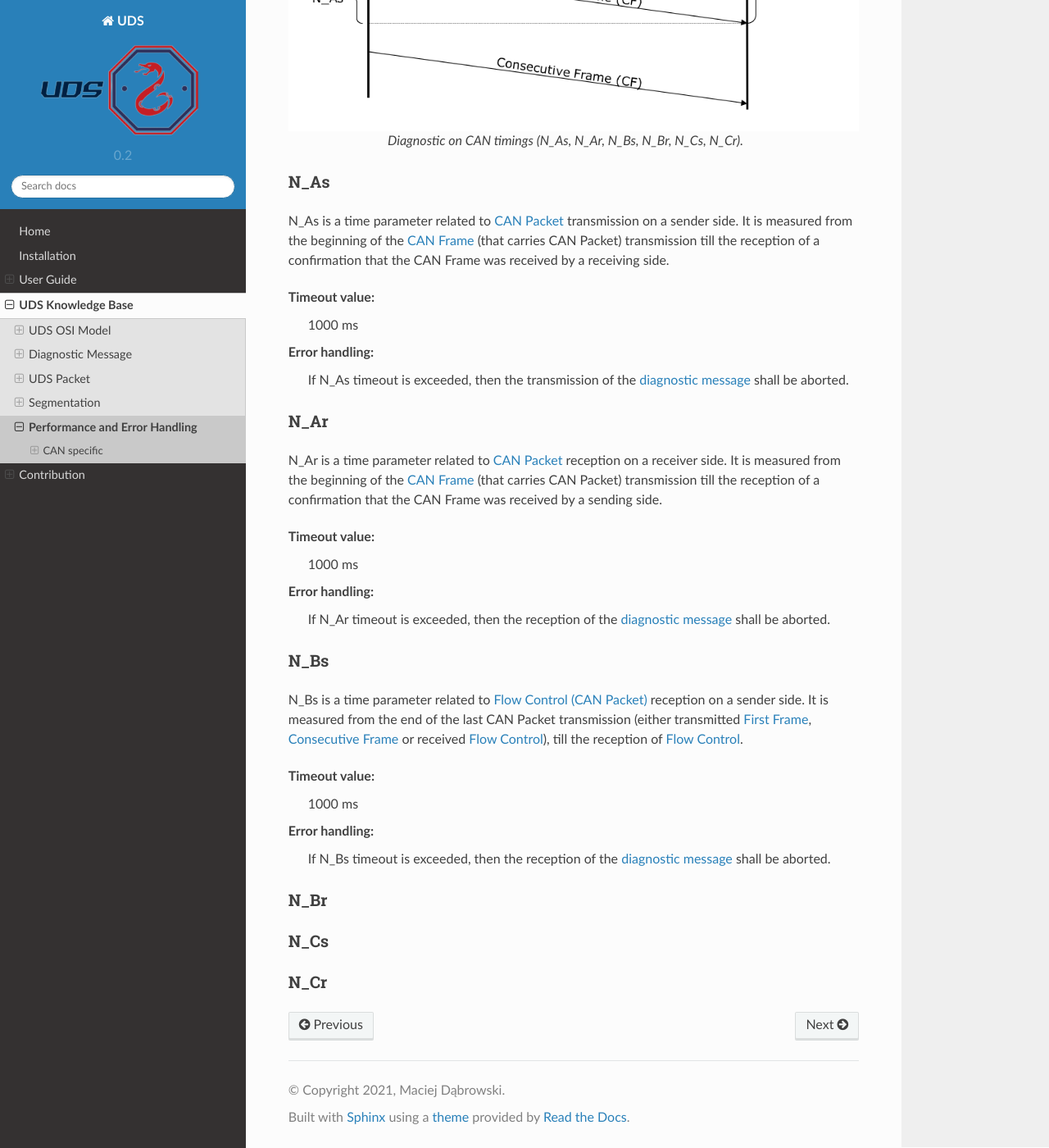
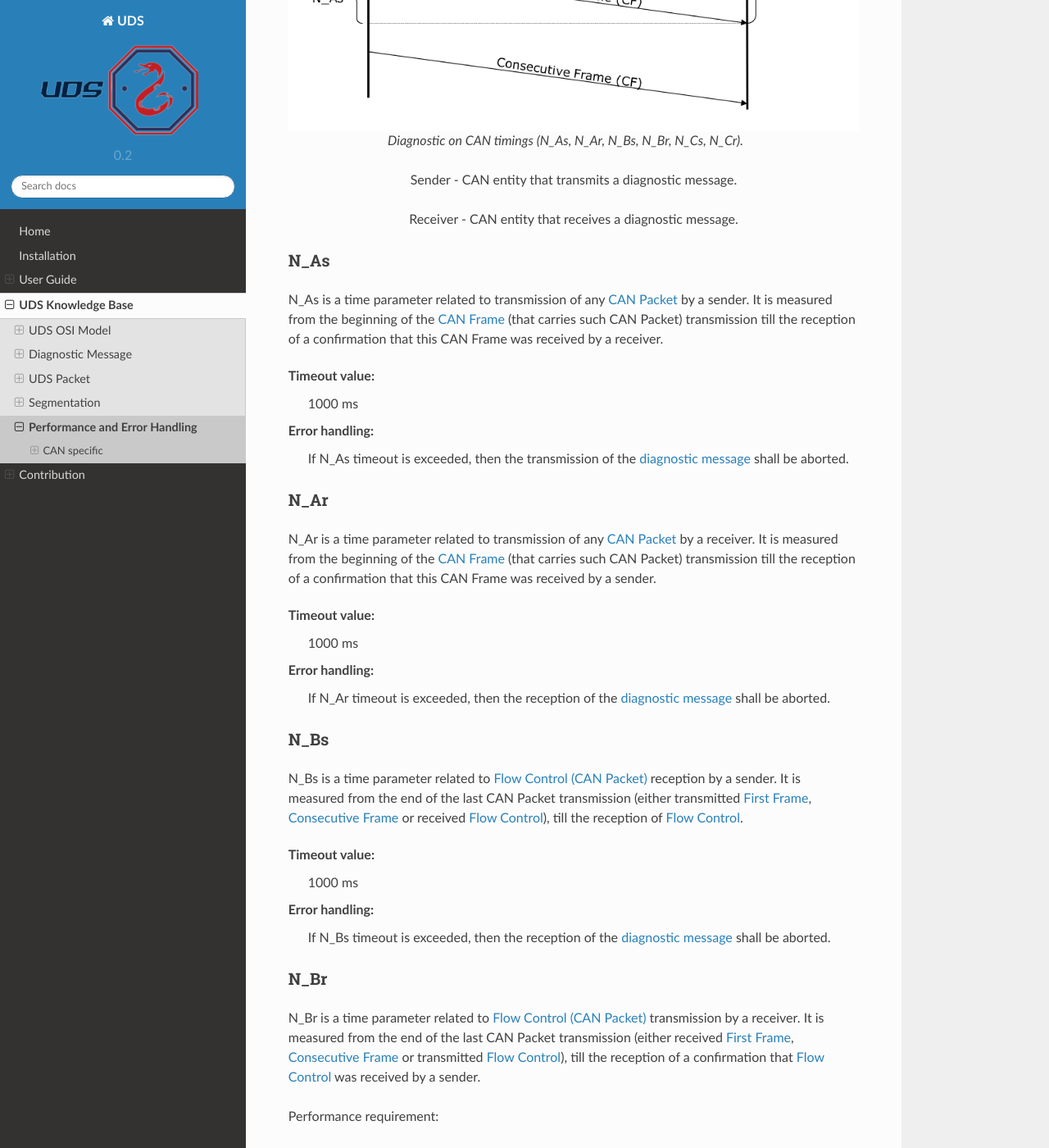
Before and after one commit to mdabrowski1990/uds, a Sphinx documentation site: the page built from docs/source/pages/knowledge_base/performance.rst, in a window 1280 px wide and 1400 px high, scrolled down 610 px. Shown: the whole window at 82% size. Built offline with Sphinx 7.4.7 and the Read the Docs theme 2.0.0, drawn with Linux system fonts in a browser that asks for light colours; pages that are not in the unit, such as notebooks, are missing from menus; some of the changed text lies outside the part shown.

Commit message:
Update performance.rst
Explain CAN timings and describe error handling.

`````diff
--- a/docs/source/pages/knowledge_base/performance.rst
+++ b/docs/source/pages/knowledge_base/performance.rst
@@ -14,12 +14,16 @@ CAN specific
 
     Diagnostic on CAN timings (N_As, N_Ar, N_Bs, N_Br, N_Cs, N_Cr).
 
+    Sender - CAN entity that transmits a diagnostic message.
+
+    Receiver - CAN entity that receives a diagnostic message.
+
 
 N_As
 ````
-N_As is a time parameter related to :ref:`CAN Packet <knowledge-base-uds-can-packet>` transmission on a sender side.
-It is measured from the beginning of the :ref:`CAN Frame <knowledge-base-can-frame>` (that carries CAN Packet)
-transmission till the reception of a confirmation that the CAN Frame was received by a receiving side.
+N_As is a time parameter related to transmission of any :ref:`CAN Packet <knowledge-base-uds-can-packet>` by a sender.
+It is measured from the beginning of the :ref:`CAN Frame <knowledge-base-can-frame>` (that carries such CAN Packet)
+transmission till the reception of a confirmation that this CAN Frame was received by a receiver.
 
 Timeout value:
   1000 ms
@@ -31,9 +35,9 @@ Error handling:
 
 N_Ar
 ````
-N_Ar is a time parameter related to :ref:`CAN Packet <knowledge-base-uds-can-packet>` reception on a receiver side.
-It is measured from the beginning of the :ref:`CAN Frame <knowledge-base-can-frame>` (that carries CAN Packet)
-transmission till the reception of a confirmation that the CAN Frame was received by a sending side.
+N_Ar is a time parameter related to transmission of any :ref:`CAN Packet <knowledge-base-uds-can-packet>` by a receiver.
+It is measured from the beginning of the :ref:`CAN Frame <knowledge-base-can-frame>` (that carries such CAN Packet)
+transmission till the reception of a confirmation that this CAN Frame was received by a sender.
 
 Timeout value:
   1000 ms
@@ -46,7 +50,7 @@ Error handling:
 N_Bs
 ````
 N_Bs is a time parameter related to :ref:`Flow Control (CAN Packet) <knowledge-base-can-flow-control>` reception
-on a sender side.
+by a sender.
 It is measured from the end of the last CAN Packet transmission (either transmitted :ref:`First Frame <knowledge-base-can-first-frame>`,
 :ref:`Consecutive Frame <knowledge-base-can-consecutive-frame>` or received :ref:`Flow Control <knowledge-base-can-flow-control>`),
 till the reception of :ref:`Flow Control <knowledge-base-can-flow-control>`.
@@ -61,9 +65,53 @@ Error handling:
 
 N_Br
 ````
+N_Br is a time parameter related to :ref:`Flow Control (CAN Packet) <knowledge-base-can-flow-control>` transmission
+by a receiver.
+It is measured from the end of the last CAN Packet transmission (either received :ref:`First Frame <knowledge-base-can-first-frame>`,
+:ref:`Consecutive Frame <knowledge-base-can-consecutive-frame>` or transmitted :ref:`Flow Control <knowledge-base-can-flow-control>`),
+till the reception of a confirmation that :ref:`Flow Control <knowledge-base-can-flow-control>` was received by a sender.
+
+Performance requirement:
+
+  A receiving entity is obliged to transmit :ref:`Flow Control <knowledge-base-can-flow-control>` packet before value
+  of N_Br achieves maximal value threshold.
+
+  .. code-block::
+
+    [N_Br] + [N_Ar] < 0.9 * [N_Bs timeout]
+    [N_Br max] = 900ms - [N_Ar]
+
 
 N_Cs
 ````
+N_Cs is a time parameter related to :ref:`Consecutive Frame (CAN Packet) <knowledge-base-can-consecutive-frame>`
+transmission by a sender.
+It is measured from the end of the last CAN Packet transmission (either received :ref:`Flow Control <knowledge-base-can-flow-control>`
+or transmitted :ref:`Consecutive Frame <knowledge-base-can-consecutive-frame>`), till the reception of a confirmation
+that :ref:`Consecutive Frame (CAN Packet) <knowledge-base-can-consecutive-frame>` was received by a receiver.
+
+Performance requirement:
+
+  A sending entity is obliged to transmit :ref:`Consecutive Frame <knowledge-base-can-flow-control>` packet before value
+  of N_Cs achieves maximal value threshold.
+
+  .. code-block::
+
+    [N_Cs] + [N_As] < 0.9 * [N_Cr timeout]
+    [N_Cs max] = 900ms - [N_As]
+
 
 N_Cr
 ````
+N_Cr is a time parameter related to :ref:`Consecutive Frame (CAN Packet) <knowledge-base-can-consecutive-frame>` reception
+by a receiver.
+It is measured from the end of the last CAN Packet transmission (either transmitted :ref:`Flow Control <knowledge-base-can-flow-control>`
+or received :ref:`Consecutive Frame <knowledge-base-can-consecutive-frame>`), till the reception of
+:ref:`Consecutive Frame (CAN Packet) <knowledge-base-can-consecutive-frame>`.
+
+Timeout value:
+  1000 ms
+
+Error handling:
+  If N_Cr timeout is exceeded, then the reception of the :ref:`diagnostic message <knowledge-base-diagnostic-message>`
+  shall be aborted.
`````
